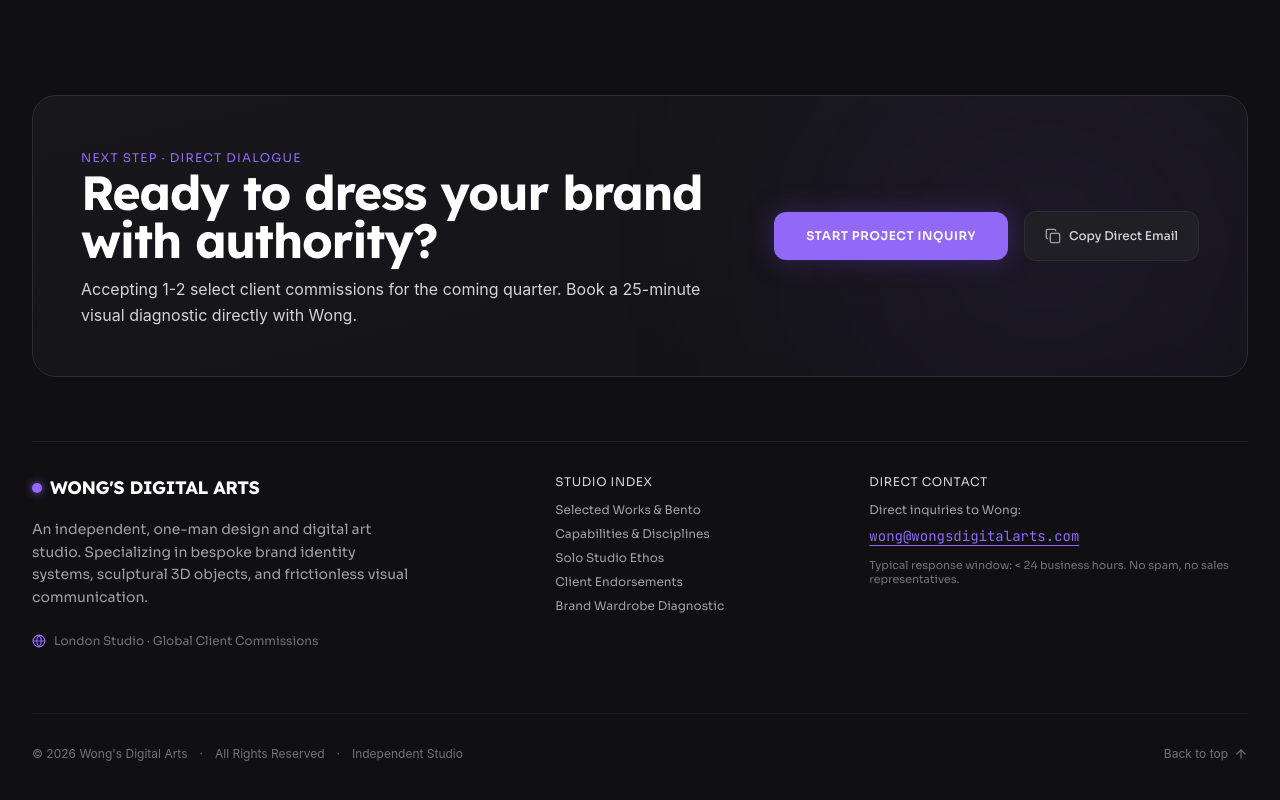
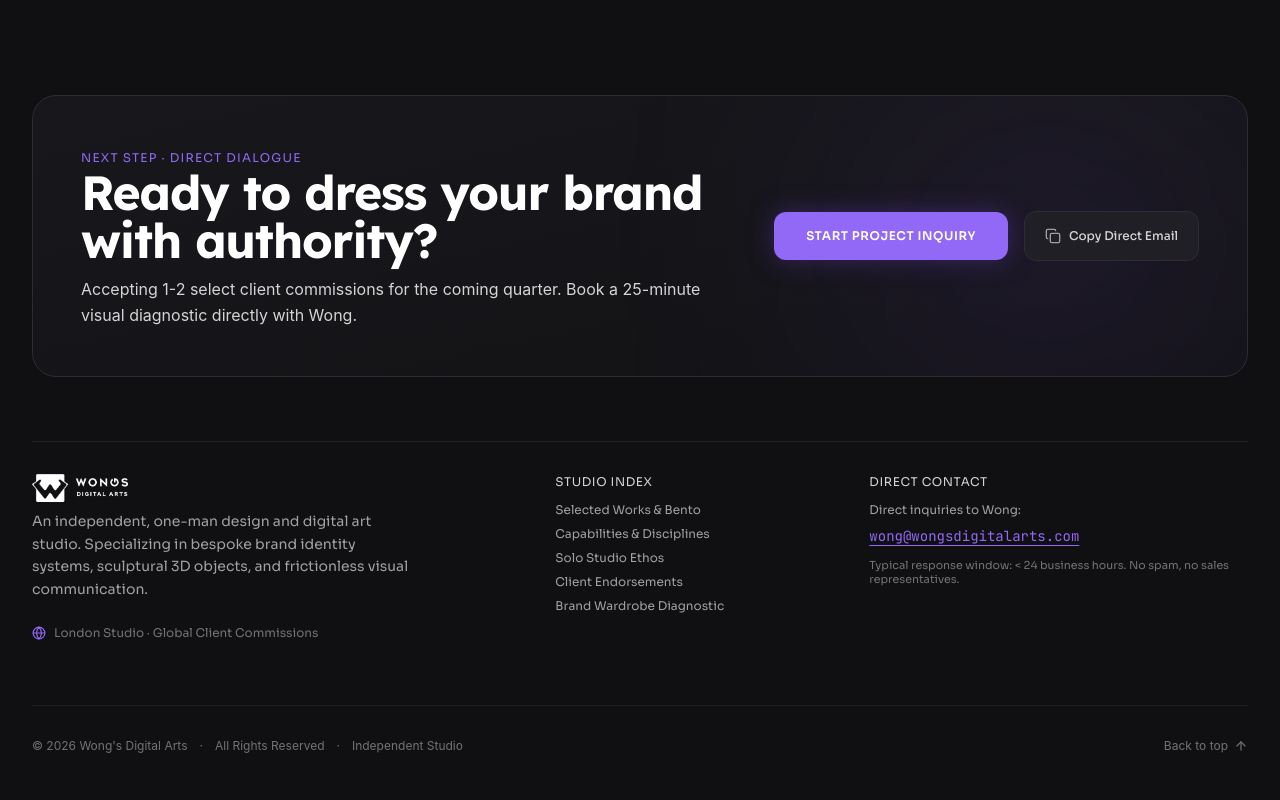
Before and after one commit to Wong-Zade/WDA-site, a React (Vite) app: page / in a window 1280 px wide. Shown: the part 8001-8801 px from the top of the page. Built offline with nearby package versions, Linux system fonts and the light colour scheme.

Commit message:
Update Footer.tsx

```diff
--- a/src/components/Footer.tsx
+++ b/src/components/Footer.tsx
@@ -64,10 +64,11 @@ export const Footer: React.FC<FooterProps> = ({ onOpenInquiry }) => {
         <div className="grid grid-cols-1 md:grid-cols-12 gap-10 pt-8 border-t border-[#222226] font-caption">
           {/* Brand info */}
           <div className="md:col-span-5 space-y-4">
-            <div className="font-display text-lg font-bold text-white tracking-tight flex items-center gap-2">
-              <span className="w-2.5 h-2.5 rounded-full bg-[#9169f6] shadow-[0_0_8px_rgba(145,105,246,0.8)]" />
-              <span>WONG'S DIGITAL ARTS</span>
-            </div>
+          <img
+  src="./logo.png"
+  alt="Brand Logo"
+  className="h-7 w-auto object-contain mb-2"
+/>
             <p className="text-xs sm:text-sm text-neutral-400 leading-relaxed max-w-sm font-body">
               An independent, one-man design and digital art studio. Specializing in bespoke brand identity systems, sculptural 3D objects, and frictionless visual communication.
             </p>
```
